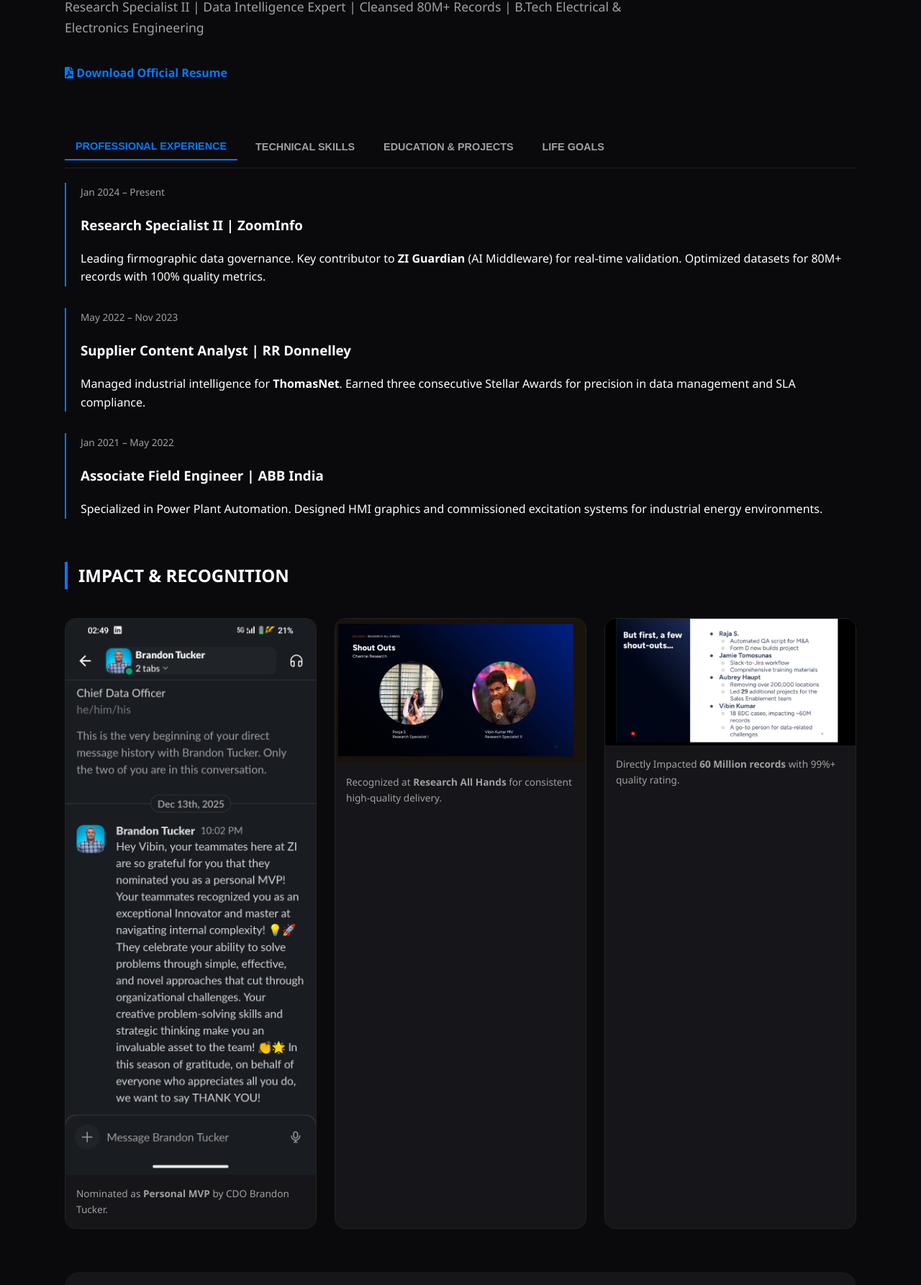
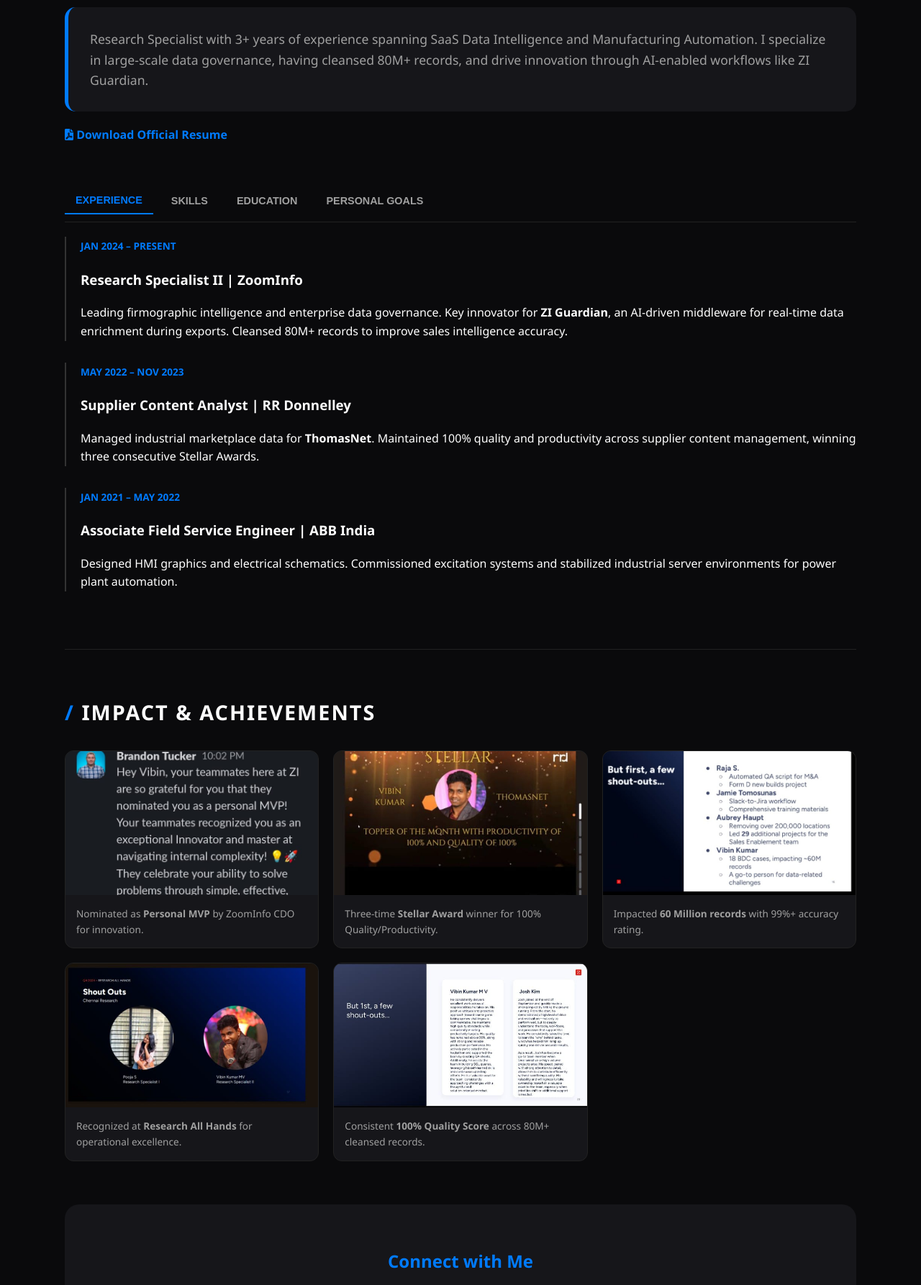
Before and after one commit to Vibin038/vibin-portfolio, a plain HTML site: page index.html in a window 1280 px wide. Shown: the part 162-1948 px from the top of the page at 72% size. Drawn offline with Linux system fonts and the light colour scheme.

Commit message:
Update index.html

```diff
--- a/index.html
+++ b/index.html
@@ -3,7 +3,7 @@
 <head>
     <meta charset="UTF-8">
     <meta name="viewport" content="width=device-width, initial-scale=1.0">
-    <title>Vibin Kumar | Data Intelligence & Engineering Portfolio</title>
+    <title>Vibin Kumar M V | Portfolio</title>
     <link rel="stylesheet" href="https://cdnjs.cloudflare.com/ajax/libs/font-awesome/6.0.0/css/all.min.css">
     <style>
         :root {
@@ -17,14 +17,15 @@
         body { background-color: var(--bg); color: var(--text); font-family: 'Segoe UI', sans-serif; margin: 0; line-height: 1.6; }
         .container { max-width: 1100px; margin: 0 auto; padding: 2rem; }
 
-        header { padding: 60px 0 30px; }
+        /* HEADER & OVERVIEW */
+        header { padding: 60px 0 20px; }
         h1 { font-size: 3.5rem; margin: 0; font-weight: 800; text-transform: uppercase; line-height: 0.9; }
         .accent-text { color: var(--accent); }
-        .subtitle { font-size: 1.1rem; color: var(--text-dim); max-width: 850px; margin-top: 15px; }
+        .overview-box { background: var(--card); padding: 30px; border-radius: 15px; margin-top: 30px; border-left: 5px solid var(--accent); }
+        .overview-box p { margin: 0; color: var(--text-dim); font-size: 1.1rem; }
 
         /* TAB SYSTEM */
-        .tabs { display: flex; gap: 10px; margin: 40px 0 20px; border-bottom: 1px solid #222; padding-bottom: 10px; overflow-x: auto; scrollbar-width: none; }
-        .tabs::-webkit-scrollbar { display: none; }
+        .tabs { display: flex; gap: 10px; margin: 40px 0 20px; border-bottom: 1px solid #222; padding-bottom: 10px; overflow-x: auto; }
         .tab-btn {
             background: none; border: none; color: var(--text-dim);
             font-size: 0.9rem; font-weight: bold; cursor: pointer;
@@ -37,88 +38,86 @@
 
         @keyframes fadeIn { from { opacity: 0; transform: translateY(10px); } to { opacity: 1; transform: translateY(0); } }
 
-        /* GRID & CARDS */
+        /* CONTENT CARDS */
         .grid { display: grid; grid-template-columns: repeat(auto-fit, minmax(300px, 1fr)); gap: 20px; }
-        .card { background: var(--card); padding: 25px; border-radius: 12px; border: 1px solid #222; display: flex; flex-direction: column; }
-        .card h3 { color: var(--accent); margin-top: 0; font-size: 1.1rem; text-transform: uppercase; }
-        .view-link { margin-top: auto; padding-top: 15px; font-size: 0.8rem; color: var(--accent); text-decoration: none; font-weight: bold; }
-
-        /* LISTS */
-        .job-card { margin-bottom: 30px; border-left: 2px solid var(--accent); padding-left: 20px; }
-        .job-date { color: var(--text-dim); font-size: 0.85rem; }
+        .card { background: var(--card); padding: 25px; border-radius: 12px; border: 1px solid #222; }
+        .job-card { margin-bottom: 30px; border-left: 2px solid #333; padding-left: 20px; }
+        .job-date { color: var(--accent); font-weight: bold; font-size: 0.85rem; }
         .skill-list { list-style: none; padding: 0; color: var(--text-dim); font-size: 0.95rem; }
         .skill-list li { margin-bottom: 8px; }
         .skill-list li::before { content: "▹"; color: var(--accent); margin-right: 10px; }
 
-        /* RECOGNITION IMAGES */
-        .recognition-grid { display: grid; grid-template-columns: repeat(auto-fit, minmax(300px, 1fr)); gap: 25px; margin-top: 40px; }
-        .rec-card { background: var(--card); border-radius: 15px; overflow: hidden; border: 1px solid #222; }
-        .rec-card img { width: 100%; height: auto; display: block; }
+        /* SEPARATE IMPACT SECTION */
+        .impact-section { margin-top: 80px; padding-top: 40px; border-top: 1px solid #222; }
+        .section-title { font-size: 1.8rem; margin-bottom: 30px; text-transform: uppercase; letter-spacing: 2px; }
+        .recognition-grid { display: grid; grid-template-columns: repeat(auto-fit, minmax(280px, 1fr)); gap: 20px; }
+        .rec-card { background: var(--card); border-radius: 12px; overflow: hidden; border: 1px solid #222; transition: 0.3s; }
+        .rec-card:hover { border-color: var(--accent); transform: translateY(-5px); }
+        .rec-card img { width: 100%; height: 200px; object-fit: cover; display: block; }
         .rec-content { padding: 15px; font-size: 0.85rem; color: var(--text-dim); }
 
-        /* CONTACT */
+        /* CONTACT & FOOTER */
         .contact-box { background: var(--card); padding: 40px; border-radius: 20px; text-align: center; margin-top: 60px; }
         .contact-links { display: flex; justify-content: center; gap: 30px; flex-wrap: wrap; margin-top: 20px; }
         .contact-item { text-decoration: none; color: white; font-size: 0.9rem; }
         .contact-item i { color: var(--accent); margin-right: 8px; }
-
-        footer { text-align: center; padding: 40px; color: #444; font-size: 0.8rem; border-top: 1px solid #111; margin-top: 40px; }
+        footer { text-align: center; padding: 40px; color: #444; font-size: 0.8rem; }
     </style>
 </head>
 <body>
 
     <div class="container">
         <header>
-            <h1>Vibin <span class="accent-text">Kumar</span></h1>
-            <p class="subtitle">Research Specialist II | Data Intelligence Expert | Cleansed 80M+ Records | B.Tech Electrical & Electronics Engineering</p>
+            <h1>Vibin Kumar <span class="accent-text">M V</span></h1>
+            <div class="overview-box">
+                <p>Research Specialist with 3+ years of experience spanning SaaS Data Intelligence and Manufacturing Automation. I specialize in large-scale data governance, having cleansed 80M+ records, and drive innovation through AI-enabled workflows like ZI Guardian.</p>
+            </div>
             <a href="Vibin_Kumar_Resume.pdf" style="display:inline-block; margin-top:20px; color:var(--accent); text-decoration:none; font-weight:bold;" target="_blank">
                 <i class="fas fa-file-pdf"></i> Download Official Resume
             </a>
         </header>
 
         <div class="tabs">
-            <button class="tab-btn active" onclick="openTab(event, 'experience')">Professional Experience</button>
-            <button class="tab-btn" onclick="openTab(event, 'skills')">Technical Skills</button>
-            <button class="tab-btn" onclick="openTab(event, 'education')">Education & Projects</button>
-            <button class="tab-btn" onclick="openTab(event, 'milestones')">Life Goals</button>
+            <button class="tab-btn active" onclick="openTab(event, 'experience')">Experience</button>
+            <button class="tab-btn" onclick="openTab(event, 'skills')">Skills</button>
+            <button class="tab-btn" onclick="openTab(event, 'education')">Education</button>
+            <button class="tab-btn" onclick="openTab(event, 'milestones')">Personal Goals</button>
         </div>
 
         <div id="experience" class="tab-content active">
             <div class="job-card">
-                <span class="job-date">Jan 2024 – Present</span>
+                <span class="job-date">JAN 2024 – PRESENT</span>
                 <h3>Research Specialist II | ZoomInfo</h3>
-                <p>Leading firmographic data governance. Key contributor to <strong>ZI Guardian</strong> (AI Middleware) for real-time validation. Optimized datasets for 80M+ records with 100% quality metrics.</p>
+                <p>Leading firmographic intelligence and enterprise data governance. Key innovator for <strong>ZI Guardian</strong>, an AI-driven middleware for real-time data enrichment during exports. Cleansed 80M+ records to improve sales intelligence accuracy.</p>
             </div>
             <div class="job-card">
-                <span class="job-date">May 2022 – Nov 2023</span>
+                <span class="job-date">MAY 2022 – NOV 2023</span>
                 <h3>Supplier Content Analyst | RR Donnelley</h3>
-                <p>Managed industrial intelligence for <strong>ThomasNet</strong>. Earned three consecutive Stellar Awards for precision in data management and SLA compliance.</p>
+                <p>Managed industrial marketplace data for <strong>ThomasNet</strong>. Maintained 100% quality and productivity across supplier content management, winning three consecutive Stellar Awards.</p>
             </div>
             <div class="job-card">
-                <span class="job-date">Jan 2021 – May 2022</span>
-                <h3>Associate Field Engineer | ABB India</h3>
-                <p>Specialized in Power Plant Automation. Designed HMI graphics and commissioned excitation systems for industrial energy environments.</p>
+                <span class="job-date">JAN 2021 – MAY 2022</span>
+                <h3>Associate Field Service Engineer | ABB India</h3>
+                <p>Designed HMI graphics and electrical schematics. Commissioned excitation systems and stabilized industrial server environments for power plant automation.</p>
             </div>
         </div>
 
         <div id="skills" class="tab-content">
             <div class="grid">
                 <div class="card">
-                    <h3>Data Intelligence</h3>
+                    <h3>Data Engineering</h3>
                     <ul class="skill-list">
                         <li>SQL, Snowflake & BigQuery</li>
                         <li>Google Apps Script Automation</li>
-                        <li>Advanced Excel VBA / Macros</li>
-                        <li>SaaS Data Governance</li>
+                        <li>Advanced Excel VBA Macros</li>
                     </ul>
                 </div>
                 <div class="card">
-                    <h3>Engineering & Platforms</h3>
+                    <h3>Platforms & Tools</h3>
                     <ul class="skill-list">
-                        <li>Salesforce, HubSpot & Jira</li>
+                        <li>Salesforce & HubSpot CRM</li>
+                        <li>AWS SaaS Ecosystem</li>
                         <li>HMI Design (Symphony Harmony)</li>
-                        <li>AWS SaaS Ecosystem</li>
-                        <li>Industrial Troubleshooting</li>
                     </ul>
                 </div>
             </div>
@@ -128,58 +127,58 @@
             <div class="job-card">
                 <h3>B.Tech in Electrical & Electronics Engineering</h3>
                 <p class="accent-text">SRM Institute of Science and Technology, Chennai</p>
-                <p>Focused on Power Electronics, Renewable Energy, and Automation Systems.</p>
-            </div>
-            <div class="grid">
-                <div class="card">
-                    <h3>E-Bike Power Converter</h3>
-                    <p>Designed a Bi-Directional Power Converter enabling efficient energy flow between battery and motor for Electric Bike sustainability.</p>
-                </div>
-                <div class="card">
-                    <h3>PV-Battery SEPIC System</h3>
-                    <p>Developed an optimized photovoltaic model using a Quadratic Improved SEPIC Converter for enhanced stability in renewable energy.</p>
-                </div>
+                <p>Specialized in Power Electronics and Renewable Energy Systems. Developed Bi-Directional Power Converters for Electric Bikes and optimized PV-Battery integration models.</p>
             </div>
         </div>
 
         <div id="milestones" class="tab-content">
             <div class="grid">
                 <div class="card">
-                    <h3><i class="fas fa-medal"></i> Rajapuraskar Award</h3>
-                    <p>Recipient of the Governor's Award for excellence in social service, leadership, and scouting discipline.</p>
-                    <a href="governor-award.jpeg" target="_blank" class="view-link">View Certificate →</a>
+                    <h3>Scuba Diving</h3>
+                    <p>Certified Scuba Diver, demonstrating adaptability and calmness in high-pressure, technical environments.</p>
+                    <a href="scuba.jpeg" target="_blank" style="color:var(--accent); text-decoration:none; font-size:0.8rem;">View Certificate →</a>
                 </div>
                 <div class="card">
-                    <h3><i class="fas fa-motorcycle"></i> Ladakh Expedition</h3>
-                    <p>Conquered the Himalayas on a high-altitude biking journey, proving endurance and mental grit.</p>
-                    <a href="ladakh.jpg" target="_blank" class="view-link">View Achievement →</a>
+                    <h3>Ladakh Expedition</h3>
+                    <p>Conquered the Himalayas on a high-altitude biking journey, proving mental grit and physical endurance.</p>
+                    <a href="ladakh.jpg" target="_blank" style="color:var(--accent); text-decoration:none; font-size:0.8rem;">View Photo →</a>
                 </div>
                 <div class="card">
-                    <h3><i class="fas fa-mask"></i> Scuba Diving</h3>
-                    <p>Certified Scuba Diver. Trained for calm decision-making and precision in high-pressure environments.</p>
-                    <a href="scuba.jpeg" target="_blank" class="view-link">View Certificate →</a>
+                    <h3>Governor's Award</h3>
+                    <p>Recipient of the Rajapuraskar (Governor's Award) for excellence in scouting, leadership, and community service.</p>
+                    <a href="governor-award.jpeg" target="_blank" style="color:var(--accent); text-decoration:none; font-size:0.8rem;">View Certificate →</a>
                 </div>
             </div>
         </div>
 
-        <h2 style="margin-top:60px; border-left: 4px solid var(--accent); padding-left:15px;">IMPACT & RECOGNITION</h2>
+        <section class="impact-section">
+            <h2 class="section-title"><span class="accent-text">/</span> Impact & Achievements</h2>
             <div class="recognition-grid">
                 <div class="rec-card">
-                <img src="mvp.jpeg" alt="ZoomInfo MVP">
-                <div class="rec-content">Nominated as <strong>Personal MVP</strong> by CDO Brandon Tucker.</div>
+                    <img src="mvp.jpeg" alt="MVP Award">
+                    <div class="rec-content">Nominated as <strong>Personal MVP</strong> by ZoomInfo CDO for innovation.</div>
                 </div>
                 <div class="rec-card">
-                <img src="profile.jpeg" alt="All Hands Recognition">
-                <div class="rec-content">Recognized at <strong>Research All Hands</strong> for consistent high-quality delivery.</div>
+                    <img src="stellar.jpeg" alt="Stellar Award">
+                    <div class="rec-content">Three-time <strong>Stellar Award</strong> winner for 100% Quality/Productivity.</div>
                 </div>
                 <div class="rec-card">
-                <img src="shoutout2.jpeg" alt="60M Records Impact">
-                <div class="rec-content">Directly Impacted <strong>60 Million records</strong> with 99%+ quality rating.</div>
+                    <img src="shoutout2.jpeg" alt="60M Records">
+                    <div class="rec-content">Impacted <strong>60 Million records</strong> with 99%+ accuracy rating.</div>
+                </div>
+                <div class="rec-card">
+                    <img src="profile.jpeg" alt="All Hands">
+                    <div class="rec-content">Recognized at <strong>Research All Hands</strong> for operational excellence.</div>
+                </div>
+                <div class="rec-card">
+                    <img src="shoutout1.jpeg" alt="Quality Shoutout">
+                    <div class="rec-content">Consistent <strong>100% Quality Score</strong> across 80M+ cleansed records.</div>
                 </div>
             </div>
+        </section>
 
         <section class="contact-box">
-            <h2 class="accent-text">Let's Connect</h2>
+            <h2 class="accent-text">Connect with Me</h2>
             <div class="contact-links">
                 <a href="mailto:vibinkumarmv38@gmail.com" class="contact-item"><i class="fas fa-envelope"></i> vibinkumarmv38@gmail.com</a>
                 <a href="tel:+919789826311" class="contact-item"><i class="fas fa-phone"></i> +91 978 9826 311</a>
@@ -188,7 +187,7 @@
         </section>
 
         <footer>
-            <p>© 2026 Vibin Kumar M. V. | Chennai, India</p>
+            <p>© 2026 Vibin Kumar M V | Built with Data Intelligence</p>
         </footer>
     </div>
 
```
Lines whose indentation alone changed are shown as unchanged.
